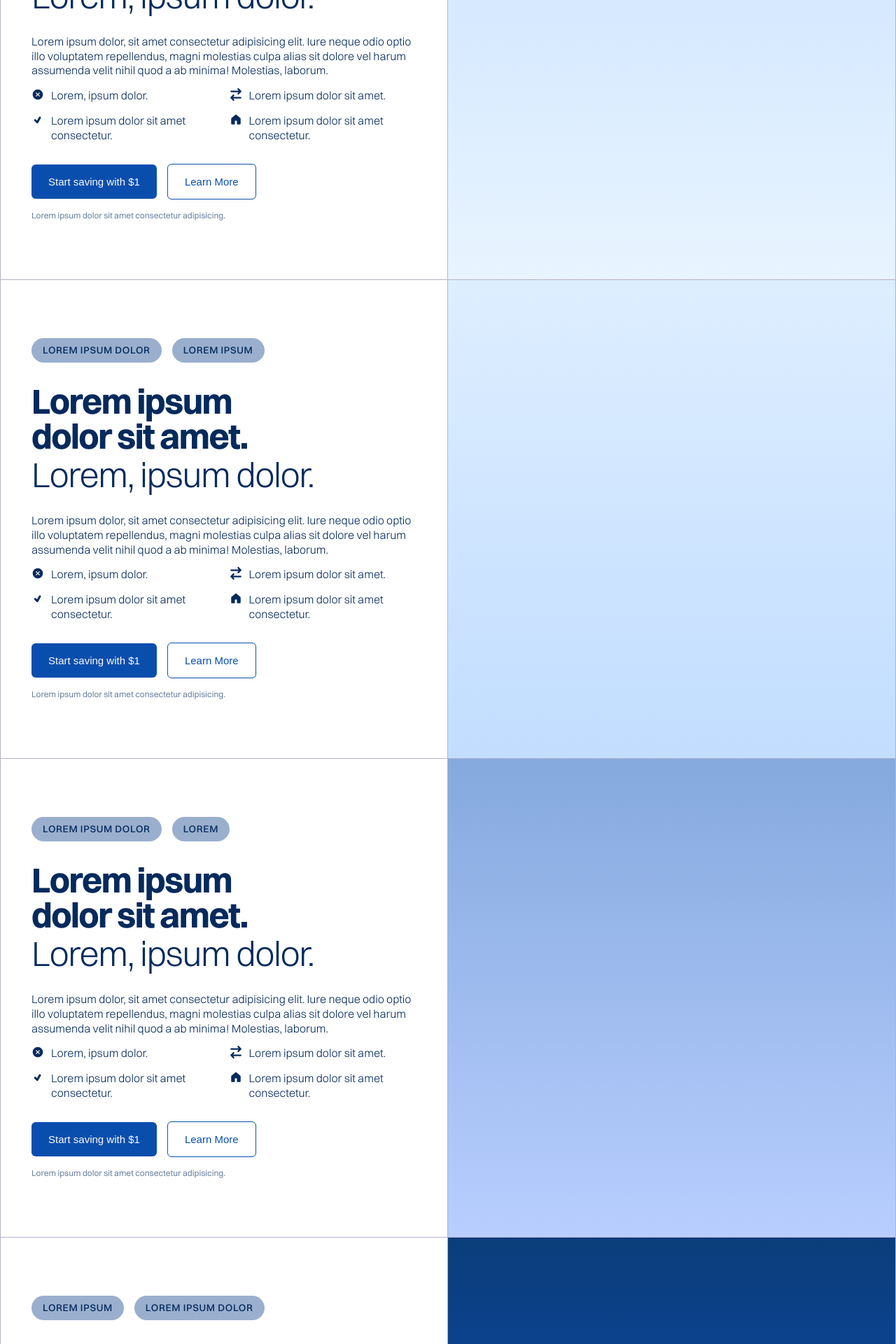
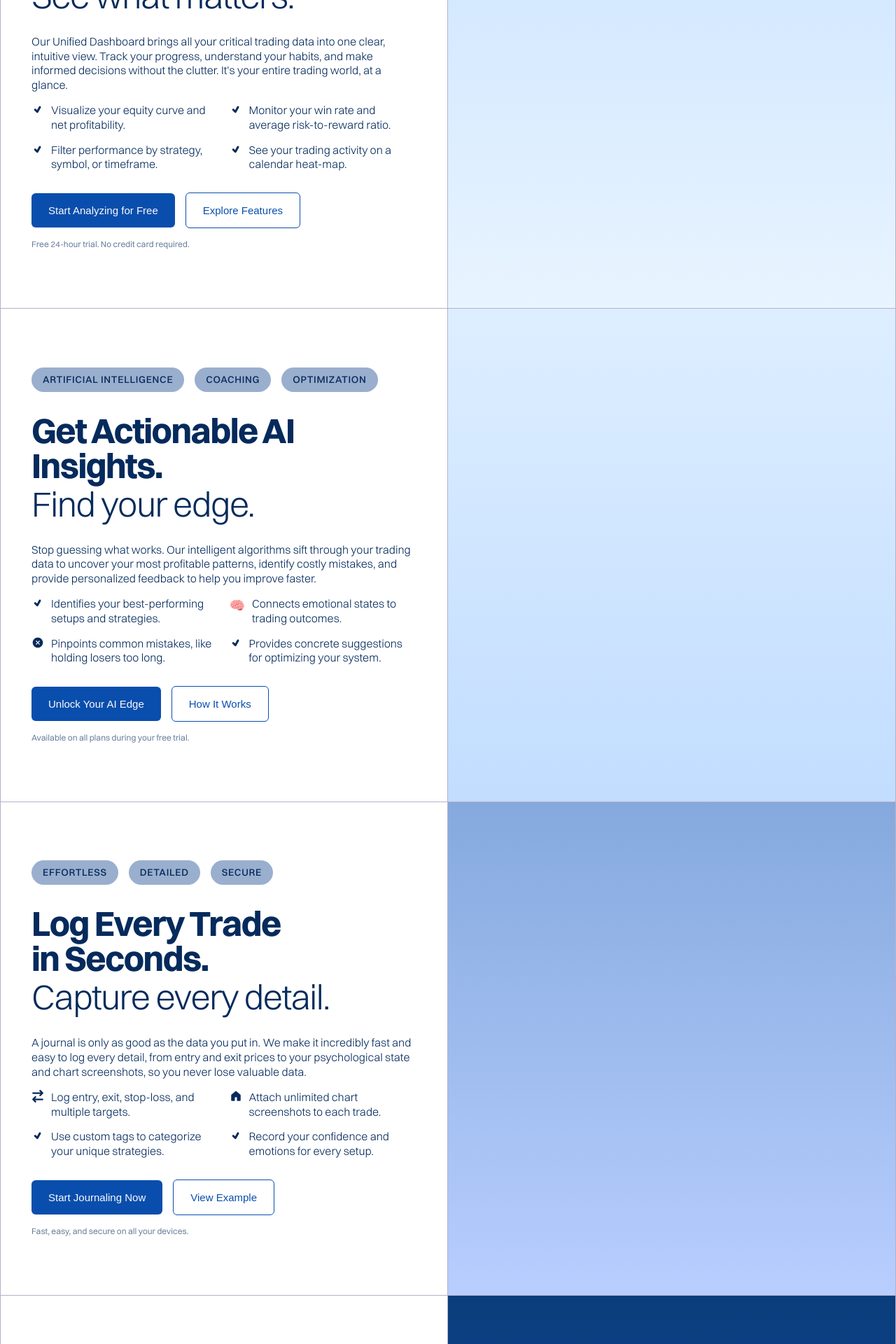
Before and after one commit to ayushcodes0/Tj-Frontend, a React (Vite) app: page / in a window 1280 px wide. Shown: the part 1280-3200 px from the top of the page at 70% size. Built offline with nearby package versions, Linux system fonts and the light colour scheme.

Commit message:
updated the information section but not satisfied yet

```diff
--- a/src/pages/LandingPage/LandingPage.tsx
+++ b/src/pages/LandingPage/LandingPage.tsx
@@ -352,102 +352,108 @@ const gradientColors: string[] = [
       </div>
 
       <div className={Styles.information}>
-        {/* Section 0 */}
+        {/* Section 0: Unified Dashboard */}
         <div
           id='section-0'
           ref={(el) => registerSection(el, 0)}
           className={`${Styles.infoContainer} ${Styles.section0}`}
         >
           <InfoContainer
-            tags={["Lorem ipsum dolor"]}
-            heading="Lorem ipsum dolor sit amet."
-            subHeading="Lorem, ipsum dolor."
-            infoPara="Lorem ipsum dolor, sit amet consectetur adipisicing elit. Iure neque odio optio illo voluptatem repellendus, magni molestias culpa alias sit dolore vel harum assumenda velit nihil quod a ab minima! Molestias, laborum."
+            tags={["Analytics", "Performance", "Overview"]}
+            heading="Your Trading Dashboard." // Final, shorter heading
+            subHeading="See what matters."
+            infoPara="Our Unified Dashboard brings all your critical trading data into one clear, intuitive view. Track your progress, understand your habits, and make informed decisions without the clutter. It's your entire trading world, at a glance."
             points={[
-              { icon: <IoCloseCircle />, text: "Lorem, ipsum dolor." },
-              { icon: <FaArrowRightArrowLeft />, text: "Lorem ipsum dolor sit amet." },
-              { icon: <TiTick />, text: "Lorem ipsum dolor sit amet consectetur." },
-              { icon: <GoHomeFill />, text: "Lorem ipsum dolor sit amet consectetur." }
+              { icon: <TiTick />, text: "Visualize your equity curve and net profitability." },
+              { icon: <TiTick />, text: "Monitor your win rate and average risk-to-reward ratio." },
+              { icon: <TiTick />, text: "Filter performance by strategy, symbol, or timeframe." },
+              { icon: <TiTick />, text: "See your trading activity on a calendar heat-map." }
             ]}
-            primaryButtonText="Start saving with $1"
-            secondaryButtonText="Learn More"
-            buttonSmallText="Lorem ipsum dolor sit amet consectetur adipisicing."
+            primaryButtonText="Start Analyzing for Free"
+            secondaryButtonText="Explore Features"
+            buttonSmallText="Free 24-hour trial. No credit card required."
           />
         </div>
         <div className={`${Styles.informationImageContainer} ${Styles.image0}`} style={{ background: gradientColors[0] }} />
 
-        {/* Section 1 */}
+
+        {/* Section 1: AI Insights */}
         <div
           id='section-1'
           ref={(el) => registerSection(el, 1)}
           className={`${Styles.infoContainer} ${Styles.section1}`}
         >
           <InfoContainer
-            tags={["Lorem Ipsum dolor", "Lorem Ipsum"]}
-            heading="Lorem ipsum dolor sit amet."
-            subHeading="Lorem, ipsum dolor."
-            infoPara="Lorem ipsum dolor, sit amet consectetur adipisicing elit. Iure neque odio optio illo voluptatem repellendus, magni molestias culpa alias sit dolore vel harum assumenda velit nihil quod a ab minima! Molestias, laborum."
+            tags={["Artificial Intelligence", "Coaching", "Optimization"]}
+            heading="Get Actionable AI Insights."
+            subHeading="Find your edge."
+            infoPara="Stop guessing what works. Our intelligent algorithms sift through your trading data to uncover your most profitable patterns, identify costly mistakes, and provide personalized feedback to help you improve faster."
             points={[
-              { icon: <IoCloseCircle />, text: "Lorem, ipsum dolor." },
-              { icon: <FaArrowRightArrowLeft />, text: "Lorem ipsum dolor sit amet." },
-              { icon: <TiTick />, text: "Lorem ipsum dolor sit amet consectetur." },
-              { icon: <GoHomeFill />, text: "Lorem ipsum dolor sit amet consectetur." }
+              { icon: <TiTick />, text: "Identifies your best-performing setups and strategies." },
+              { icon: '🧠', text: "Connects emotional states to trading outcomes." },
+              { icon: <IoCloseCircle />, text: "Pinpoints common mistakes, like holding losers too long." },
+              { icon: <TiTick />, text: "Provides concrete suggestions for optimizing your system." }
             ]}
-            primaryButtonText="Start saving with $1"
-            secondaryButtonText="Learn More"
-            buttonSmallText="Lorem ipsum dolor sit amet consectetur adipisicing."
+            primaryButtonText="Unlock Your AI Edge"
+            secondaryButtonText="How It Works"
+            buttonSmallText="Available on all plans during your free trial."
           />
         </div>
         <div className={`${Styles.informationImageContainer} ${Styles.image1}`} style={{ background: gradientColors[1] }} />
 
-        {/* Section 2 */}
+
+        {/* Section 2: Detailed Logging */}
         <div
           id='section-2'
           ref={(el) => registerSection(el, 2)}
           className={`${Styles.infoContainer} ${Styles.section2}`}
         >
           <InfoContainer
-            tags={["Lorem Ipsum dolor", "Lorem"]}
-            heading="Lorem ipsum dolor sit amet."
-            subHeading="Lorem, ipsum dolor."
-            infoPara="Lorem ipsum dolor, sit amet consectetur adipisicing elit. Iure neque odio optio illo voluptatem repellendus, magni molestias culpa alias sit dolore vel harum assumenda velit nihil quod a ab minima! Molestias, laborum."
+            tags={["Effortless", "Detailed", "Secure"]}
+            heading="Log Every Trade in Seconds."
+            subHeading="Capture every detail."
+            infoPara="A journal is only as good as the data you put in. We make it incredibly fast and easy to log every detail, from entry and exit prices to your psychological state and chart screenshots, so you never lose valuable data."
             points={[
-              { icon: <IoCloseCircle />, text: "Lorem, ipsum dolor." },
-              { icon: <FaArrowRightArrowLeft />, text: "Lorem ipsum dolor sit amet." },
-              { icon: <TiTick />, text: "Lorem ipsum dolor sit amet consectetur." },
-              { icon: <GoHomeFill />, text: "Lorem ipsum dolor sit amet consectetur." }
+              { icon: <FaArrowRightArrowLeft />, text: "Log entry, exit, stop-loss, and multiple targets." },
+              { icon: <GoHomeFill />, text: "Attach unlimited chart screenshots to each trade." },
+              { icon: <TiTick />, text: "Use custom tags to categorize your unique strategies." },
+              { icon: <TiTick />, text: "Record your confidence and emotions for every setup." }
             ]}
-            primaryButtonText="Start saving with $1"
-            secondaryButtonText="Learn More"
-            buttonSmallText="Lorem ipsum dolor sit amet consectetur adipisicing."
+            primaryButtonText="Start Journaling Now"
+            secondaryButtonText="View Example"
+            buttonSmallText="Fast, easy, and secure on all your devices."
           />
         </div>
         <div className={`${Styles.informationImageContainer} ${Styles.image2}`} style={{ background: gradientColors[2] }} />
 
-        {/* Section 3 */}
+
+        {/* Section 3: Mindful Trading */}
         <div
           id='section-3'
           ref={(el) => registerSection(el, 3)}
           className={`${Styles.infoContainer} ${Styles.section3}`}
         >
           <InfoContainer
-            tags={["Lorem Ipsum", "Lorem Ipsum dolor"]}
-            heading="Lorem ipsum dolor sit amet."
-            subHeading="Lorem, ipsum dolor."
-            infoPara="Lorem ipsum dolor, sit amet consectetur adipisicing elit. Iure neque odio optio illo voluptatem repellendus, magni molestias culpa alias sit dolore vel harum assumenda velit nihil quod a ab minima! Molestias, laborum."
+            tags={["Psychology", "Mindset", "Discipline"]}
+            heading="Master Your Trading Mindset."
+            subHeading="Master your mindset."
+            infoPara="Profitability isn't just about strategy; it's about mindset. Our journal is the first to put psychology front and center, helping you track your emotional patterns, build discipline, and trade with unshakeable confidence."
             points={[
-              { icon: <IoCloseCircle />, text: "Lorem, ipsum dolor." },
-              { icon: <FaArrowRightArrowLeft />, text: "Lorem ipsum dolor sit amet." },
-              { icon: <TiTick />, text: "Lorem ipsum dolor sit amet consectetur." },
-              { icon: <GoHomeFill />, text: "Lorem ipsum dolor sit amet consectetur." }
+              { icon: <TiTick />, text: "Rate your confidence to spot over- and under-confidence." },
+              { icon: <IoCloseCircle />, text: "Tag emotional mistakes like FOMO, greed, or revenge trading." },
+              { icon: <FaArrowRightArrowLeft />, text: "Compare performance between different emotional states." },
+              { icon: <TiTick />, text: "Develop the discipline of a professional trader." }
             ]}
-            primaryButtonText="Start saving with $1"
+            primaryButtonText="Master Your Mindset"
             secondaryButtonText="Learn More"
-            buttonSmallText="Lorem ipsum dolor sit amet consectetur adipisicing."
+            buttonSmallText="Start your free 24-hour trial today."
           />
         </div>
         <div className={`${Styles.informationImageContainer} ${Styles.image3}`} style={{ background: gradientColors[3] }} />
       </div>
+
+
+
       <div className={Styles.pricingContainer}>
         <Pricing/>
       </div>
```
